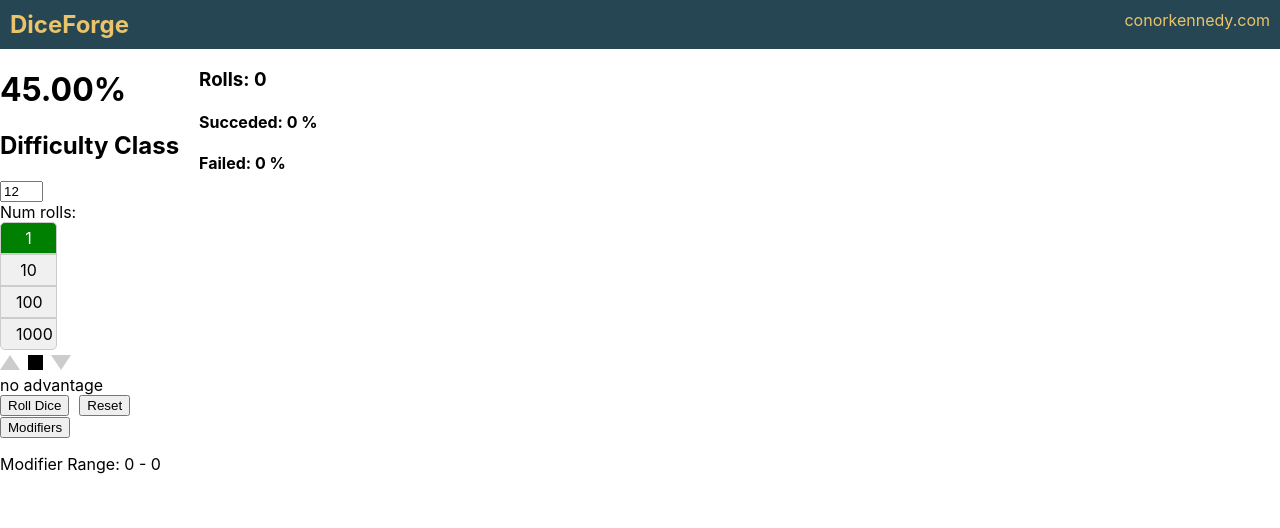
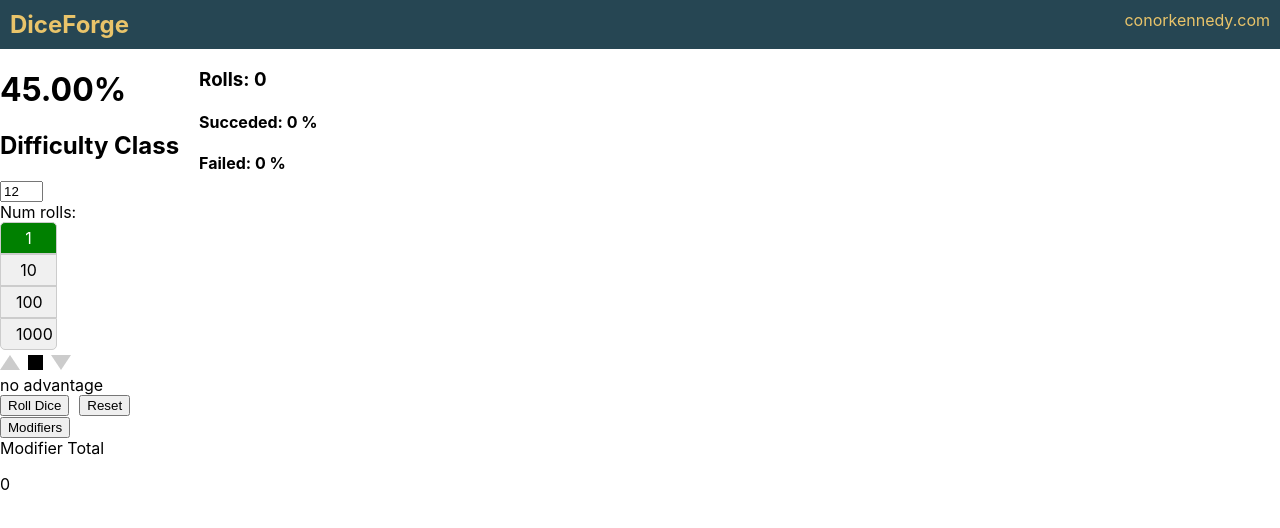
Before and after one commit to conorkenn/diceforge, a React (Create React App) app in the folder frontend/: page / in a window 1280 px wide. Shown: the top 528 px of the page. Built offline with nearby package versions, Linux system fonts and the light colour scheme.

Commit message:
styled ModifierTotalDisplay

```diff
--- a/frontend/src/components/DiceRollerComponent.tsx
+++ b/frontend/src/components/DiceRollerComponent.tsx
@@ -7,7 +7,7 @@ import RollTypeSelector from "./RollTypeSelector/RollTypeSelector";
 import DifficultySelector from "./DifficultySelector";
 import ModifierModal from "./ModifierModal";
 import { calculateModifierTotal, calculateChance } from "../utils/diceUtils";
-import ModifierTotalDisplay from "./ModiferTotalDisplay";
+import ModifierTotalDisplay from "./ModifierTotalDisplay/ModiferTotalDisplay";
 
 const DiceRoller: React.FC = () => {
   const [difficulty, setDifficulty] = useState(12);
--- /dev/null
+++ b/frontend/src/components/ModifierTotalDisplay/ModiferTotalDisplay.css
@@ -0,0 +1,9 @@
+.positive {
+  color: green;
+}
+.negative {
+  color: red;
+}
+.zero {
+  color: black;
+}
--- a/frontend/src/components/ModiferTotalDisplay.tsx
+++ b/frontend/src/components/ModifierTotalDisplay/ModiferTotalDisplay.tsx
@@ -1,5 +1,6 @@
 import React from "react";
-import { calculateModifierTotal } from "../utils/diceUtils";
+import { calculateModifierTotal } from "../../utils/diceUtils";
+import "./ModiferTotalDisplay.css"
 
 interface ModifierTotalDisplayProps {
   modifiers: string[];
@@ -14,8 +15,17 @@ const displayModifierTotal = (
 
   return (
     <div>
+      Modifier Total
       <p>
-        Modifier Range: {displayMin} - {displayMax}
+        {displayMin === displayMax ? (
+          <span className={displayMax > 0 ? 'positive' : displayMax < 0 ? 'negative' : 'zero'}>{displayMax}</span>
+        ) : (
+          <>
+            <span className={displayMin > 0 ? 'positive' : displayMin < 0 ? 'negative' : 'zero'}>{displayMin}</span>
+            {" - "}
+            <span className={displayMax > 0 ? 'positive' : displayMax < 0 ? 'negative' : 'zero'}>{displayMax}</span>
+          </>
+        )}
       </p>
     </div>
   );
```
